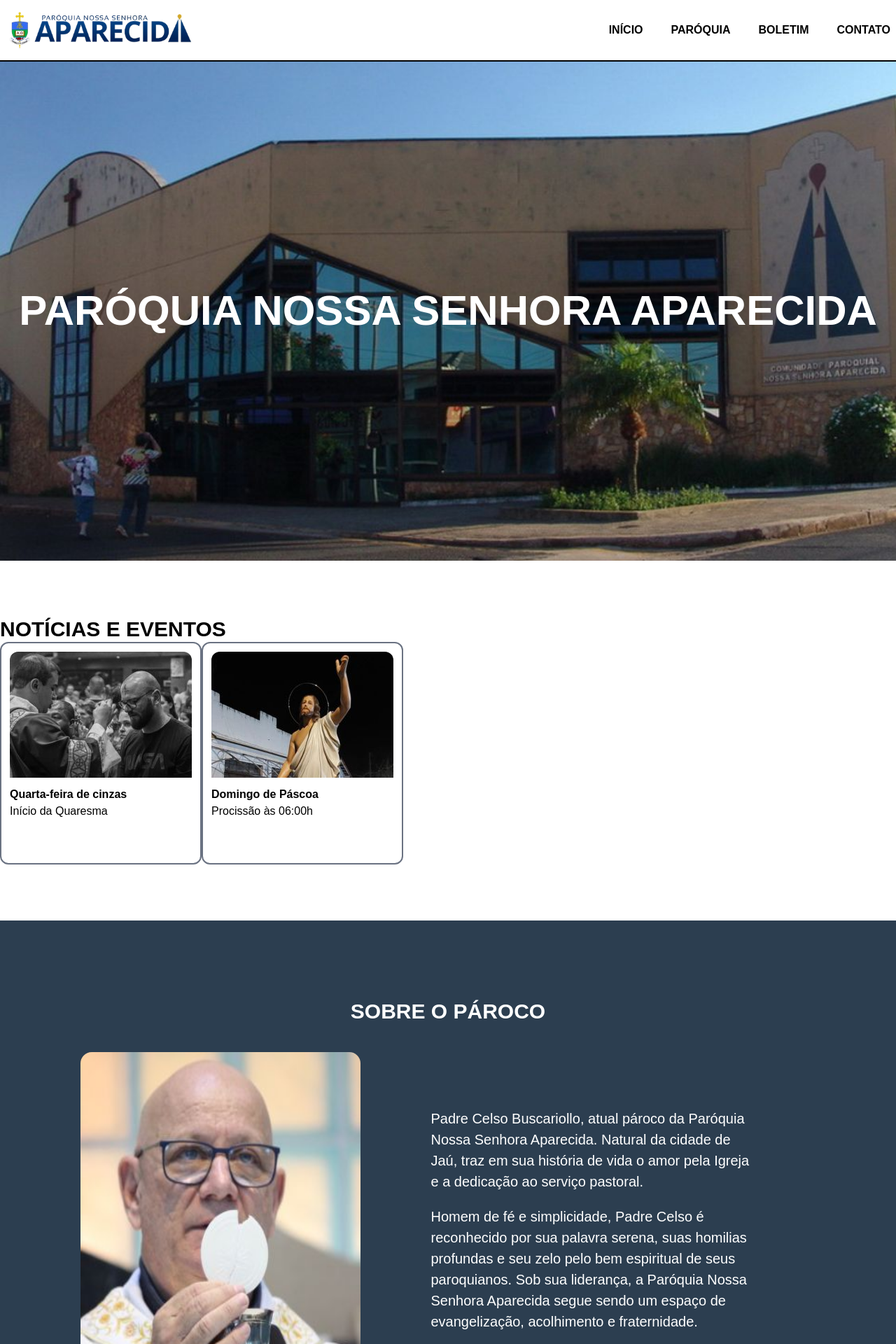
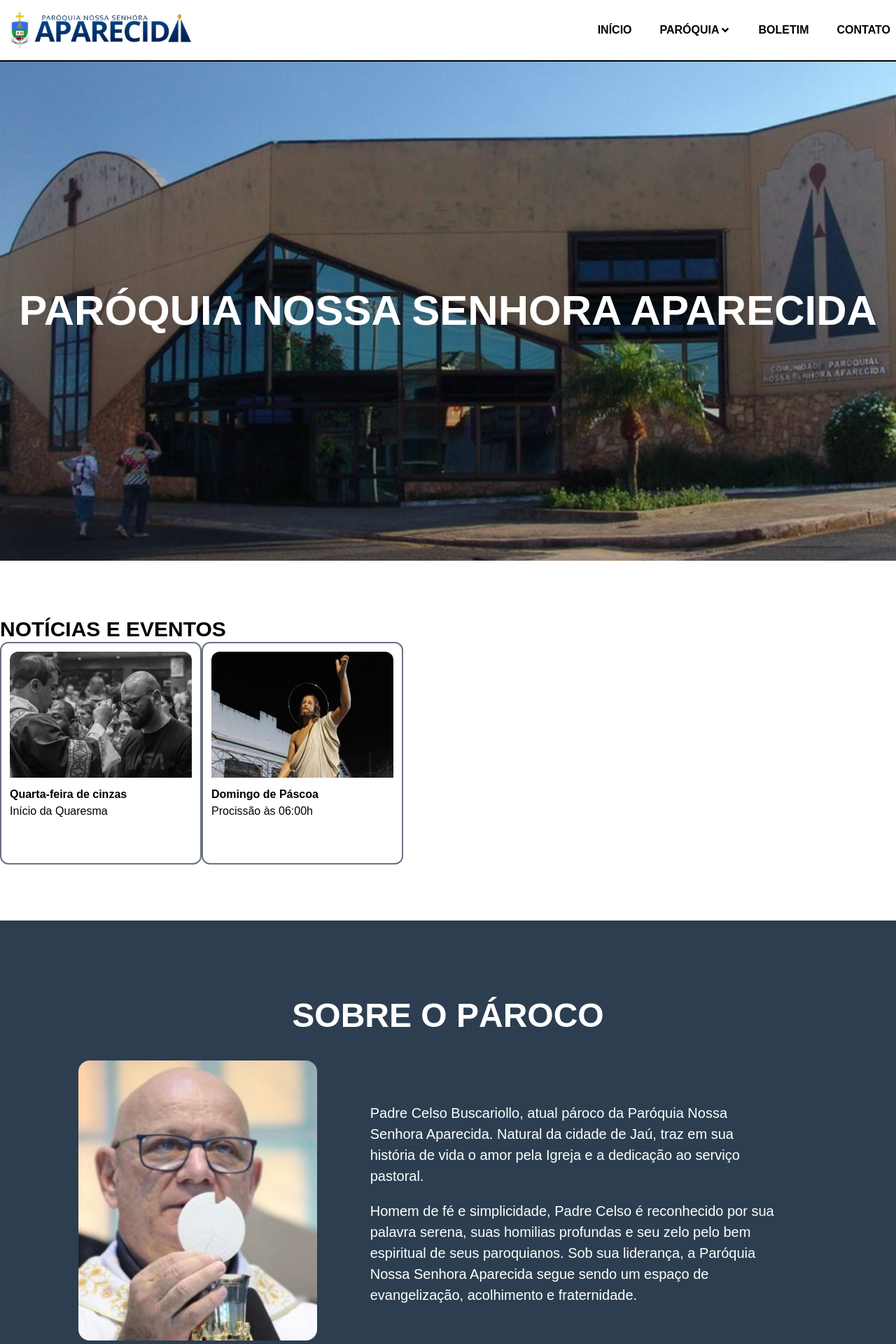
Before and after one commit to lucasgabriel2806/aparecida-jau-site, a Next.js app in the folder aparecida-jau-site/: page / in a window 1280 px wide. Shown: the top 1920 px of the page at 70% size. Built offline with nearby package versions, Linux system fonts and the light colour scheme.

Commit message:
Atualizando inicio

```diff
--- a/aparecida-jau-site/src/app/layout.tsx
+++ b/aparecida-jau-site/src/app/layout.tsx
@@ -40,7 +40,7 @@ export default function RootLayout({
 
         {children}
 
-        <Footer />
+        {/* <Footer /> */}
 
       </body>
     </html>
--- a/aparecida-jau-site/src/app/page.tsx
+++ b/aparecida-jau-site/src/app/page.tsx
@@ -60,19 +60,20 @@ export default function Home() {
       {/* Sobre o Pároco */}
       <section className='bg-[#2C3E50] p-28'>
 
-        <h2 className='font-bold uppercase text-3xl text-[#fff] text-center mb-10'>Sobre o Pároco</h2>
+        <h2 className='font-bold uppercase text-5xl text-[#fff] text-center mb-10'>Sobre o Pároco</h2>
 
-        <div className='flex flex-col justify-around gap-4 md:flex-row'>
+        <div className='flex flex-col justify-evenly gap-4 md:flex-row'>
 
           <Image
             className='rounded-2xl'
             src={'/img/inicio/sobre-paroco.jpg'}
             width={400}
             height={400}
+            style={{ objectFit: 'cover', maxHeight: '400px' }}
             alt={''}
           />
 
-          <div className='w-[630px] p-20 text-white text-[20px]'>
+          <div className='w-[800px] p-15 text-white text-[20px]'>
 
             <p className='mb-5'>
               Padre Celso Buscariollo, atual pároco da Paróquia Nossa Senhora Aparecida. Natural da cidade de Jaú, traz em sua história de vida o amor pela Igreja e a dedicação ao serviço pastoral.
@@ -91,11 +92,11 @@ export default function Home() {
       {/* Sobre a paróquia */}
       <section className='p-28'>
 
-        <h2 className='font-bold uppercase text-3xl text-[#fff] text-center mb-10'>Sobre a Paróquia</h2>
+        <h2 className='font-bold uppercase text-5xl text-center mb-10'>Sobre a Paróquia</h2>
 
-        <div className='flex flex-col justify-around gap-4 md:flex-row'>
+        <div className='flex flex-col justify-evenly gap-4 md:flex-row'>
 
-          <div className='w-[630px] p-20 text-[20px]'>
+          <div className='w-[800px] p-20 text-[20px]'>
 
             <p className='mb-5'>
               A Paróquia Nossa Senhora Aparecida está situada na cidade de Jaú, interior de São Paulo. Criada com o objetivo de atender ao crescente número de católicos no bairro e arredores, a paróquia se tornou, ao longo dos anos, um espaço de oração, acolhimento e serviço.
@@ -112,6 +113,7 @@ export default function Home() {
             src={'/img/inicio/sobre-paroquia.jpg'}
             width={400}
             height={400}
+            style={{ objectFit: 'cover', maxHeight: '400px' }}
             alt={''}
           />
 
--- a/aparecida-jau-site/src/components/header/index.tsx
+++ b/aparecida-jau-site/src/components/header/index.tsx
@@ -1,3 +1,7 @@
+import { FaAngleDown } from "react-icons/fa";
+
+import './style.css';
+
 import Link from 'next/link';
 
 import Image from 'next/image';
@@ -6,7 +10,8 @@ export function Header() {
 
     return(
 
-        <header className="flex sticky top-0 bg-[#fff] px-2 py-4 border-b-2 border-black">
+        // Adicionar no futuro: sticky top-0 z-[9999]
+        <header className="flex bg-[#fff] px-2 py-4 border-b-2 border-black">
 
             <div className="flex items-center justify-between w-full mx-auto max-w-7xl">
 
@@ -35,10 +40,23 @@ export function Header() {
                             </Link>
                         </li>
 
-                        <li className='font-bold uppercase'>
-                            <Link href='/paroquia/historia'>
+                        {/* dropdown */}
+                        <li className='dropdown font-bold uppercase'>
+
+                            {/* dropbtn */}
+                            <Link
+                                className="dropbtn flex items-center"
+                                href='/paroquia/historia'>
                                 Paróquia
+                                <FaAngleDown />
                             </Link>
+
+                            {/* dropdown-content */}
+                            <div className="dropdown-content">
+                                <Link href="/paroquia/historia">
+                                    História
+                                </Link>
+                            </div>
                         </li>
 
                         <li className='font-bold uppercase'>
--- /dev/null
+++ b/aparecida-jau-site/src/components/header/style.css
@@ -0,0 +1,17 @@
+.dropdown-content {
+    display: none;
+}
+
+.dropdown-content {
+    display: none;
+    position: absolute;
+    background-color: #f9f9f9;
+    min-width: 100px;
+    padding: 10px;
+    z-index: 1;
+    border: 1px solid black;
+}
+
+.dropdown:hover .dropdown-content {
+  display: block;
+}
```
